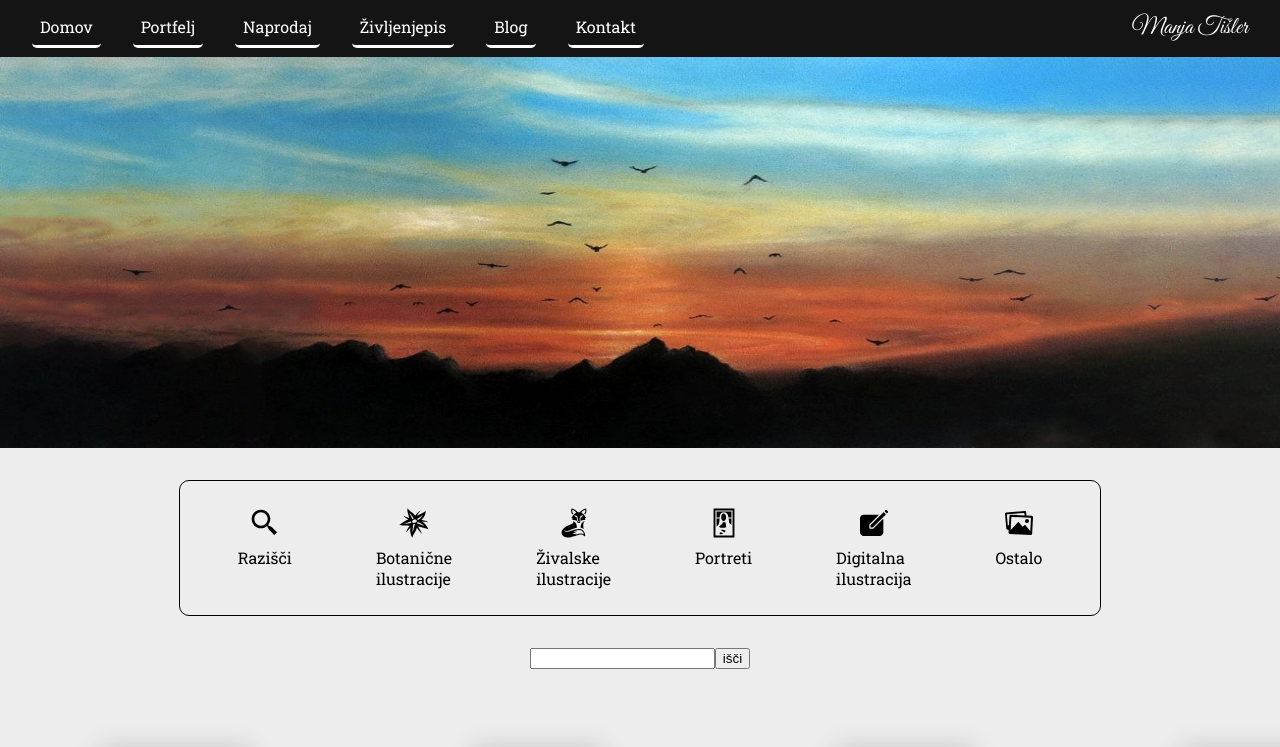
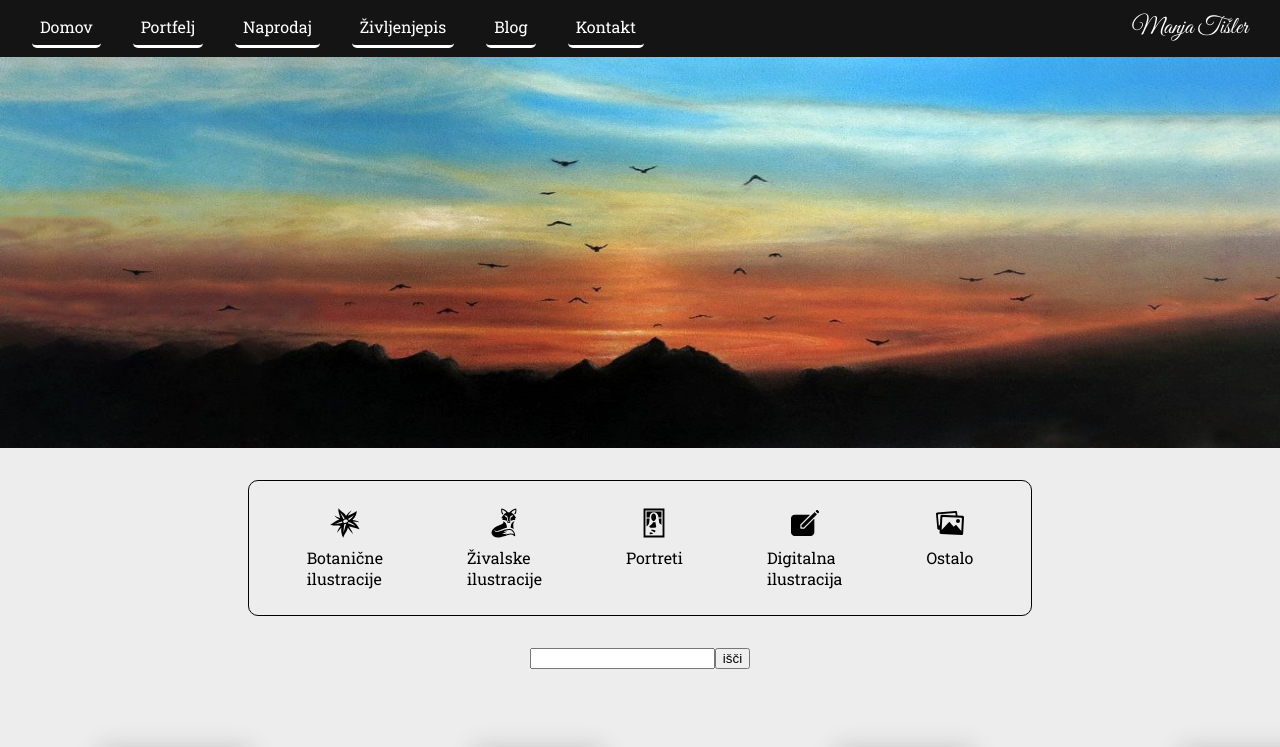
Before and after one commit to jureperos/Manja_Art_React, a React (Create React App) app: page /portfolio in a window 1280 px wide. Shown: the top 747 px of the page. Built offline with nearby package versions, Linux system fonts and the light colour scheme; a web font is replaced by a local one.

Commit message:
removed link

```diff
--- a/src/components/portfolio/PortfolioLayout.js
+++ b/src/components/portfolio/PortfolioLayout.js
@@ -15,15 +15,6 @@ function PortfolioLayout () {
     return (
         <>
             <div className="link-ctn">
-
-                <Link
-                    to={'/portfolio'} >
-                    <IconContext.Provider value={{ className: 'link-icon' }}>
-                        <BiSearchAlt2/>
-                    </IconContext.Provider>
-                    <p>Razišči</p>
-                </Link>
-
                 <Link
                     to={'/portfolio/rastline'}
                 >
--- a/src/components/search/ImageHandler.js
+++ b/src/components/search/ImageHandler.js
@@ -10,8 +10,9 @@ const ImageHandler = () => {
 
     const handleTextChange = (event) => {
         setText(event.target.value);
+
         if (text.length < 3) {
-            setFoundImage([])
+            setFoundImage([]);
         }
     };
 
--- a/src/components/search/search.js
+++ b/src/components/search/search.js
@@ -4,7 +4,7 @@ export default function Search(text, findImg) {
 
 
     if (text.length < 3) {
-       findImg([])
+        return null
     }
     const regex = new RegExp(text, 'i');
 
```
Also changed, not shown: src/components/search/TextInput.js (added, +22 -0 lines).
